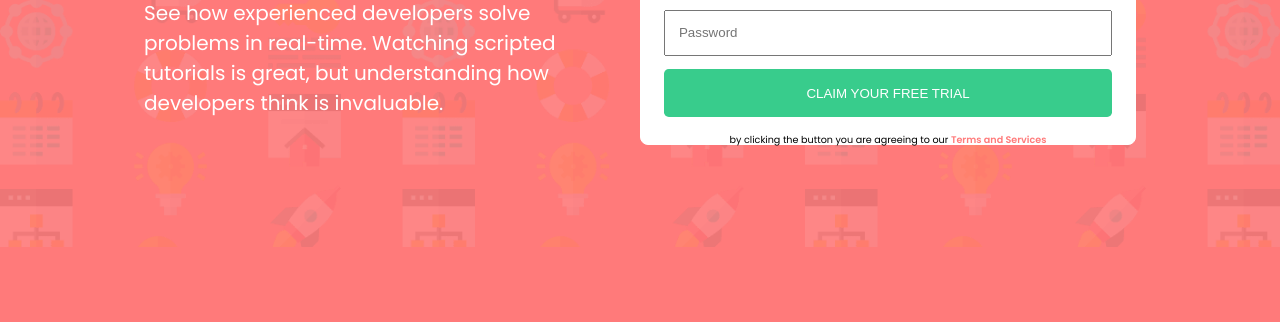
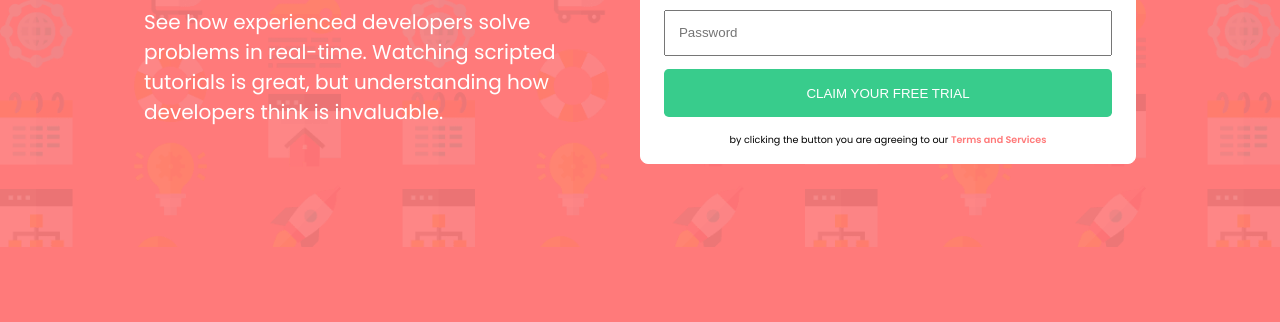
Before and after one commit to Mfried95/Signup-form, a plain HTML site: page index.html in a window 1280 px wide. Shown: the part 478-800 px from the top of the page. Drawn offline with Linux system fonts and the light colour scheme.

Commit message:
Update style.css

```diff
--- a/style.css
+++ b/style.css
@@ -127,7 +127,7 @@ p{
 
     form{
         max-width: 550px;
-        height: 42vh;
+        min-height: 300px;
     }
 
     /*Typeography*/
```
